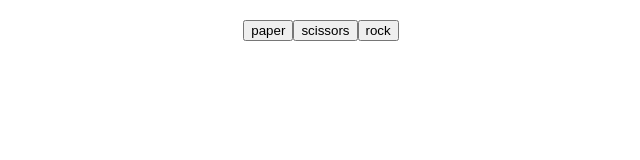
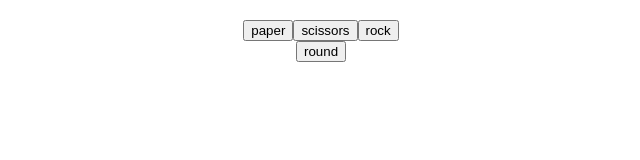
Before and after one commit to S-Bozilovic95/Amida-IT-Chalenge, a React (Create React App) app in the folder rock-paper-scissors/: page / in a window 1280 px wide. Shown: the top 160 px of the page, without its empty margins (319-959 px from the left). Built offline with nearby package versions, Linux system fonts and the light colour scheme.

Commit message:
master/add functionalities

```diff
--- a/rock-paper-scissors/src/components/PlayGround.tsx
+++ b/rock-paper-scissors/src/components/PlayGround.tsx
@@ -12,17 +12,24 @@ export const PlayGround: React.FC<PlayGroundProps> = ({}) => {
         setPlayer(e.target.value);
     }
 
+    const handleRound =()=>{
+        let arr =["papper","scissors","rock"];
+        let rand =Math.floor(Math.random()*arr.length);
+        console.log(arr[rand]);
+        setPcPlay(arr[rand])
+    }
 
 
     return (
         <>
+            <h2>{pcPlay}</h2>
             <h2>{player}</h2>
-            <h2>{pcPlay}</h2>
             <div>
                 <button value={"papper"} onClick={(e)=>handlePlayerChoice(e)}>paper</button>
                 <button value={"scissors"} onClick={(e)=>handlePlayerChoice(e)}>scissors</button>
                 <button value={"rock"} onClick={(e)=>handlePlayerChoice(e)}>rock</button>
             </div>
+            <button onClick={()=>handleRound()}>round</button>
         </>
     );
 }
```
